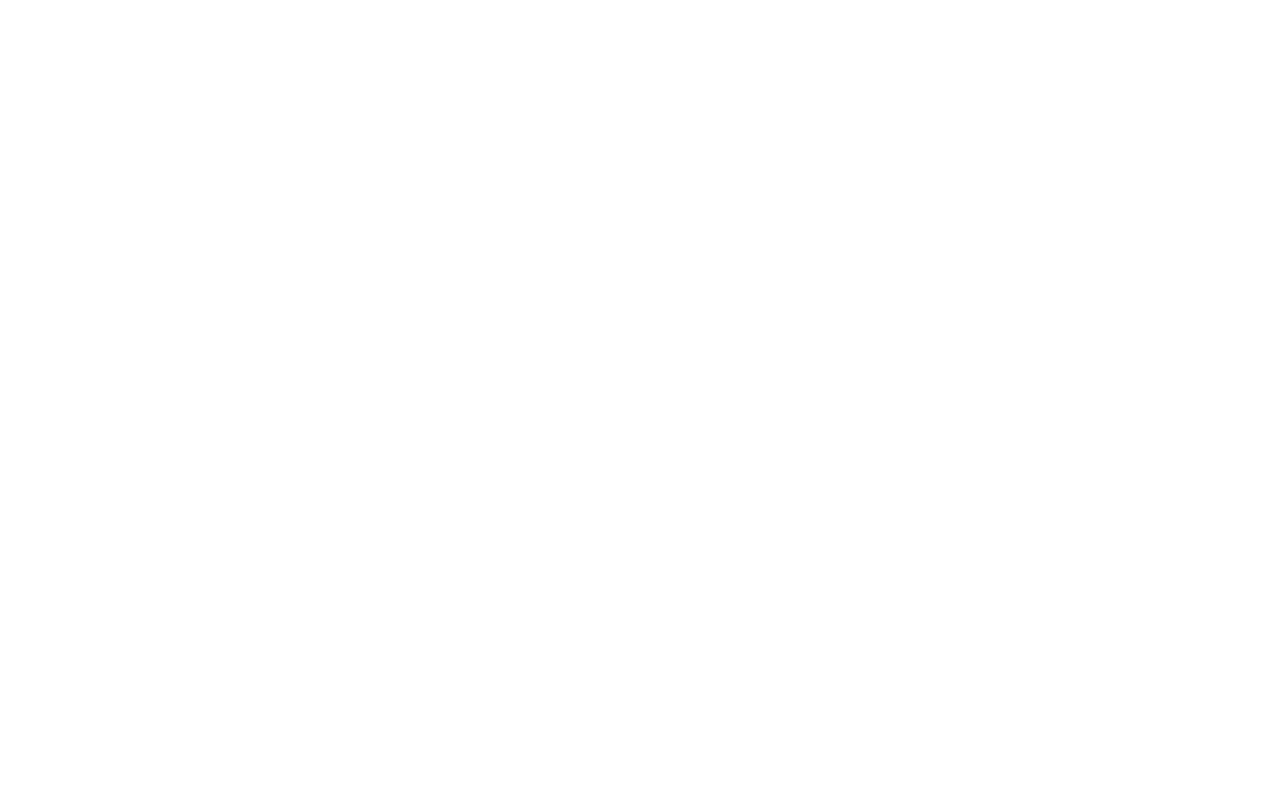
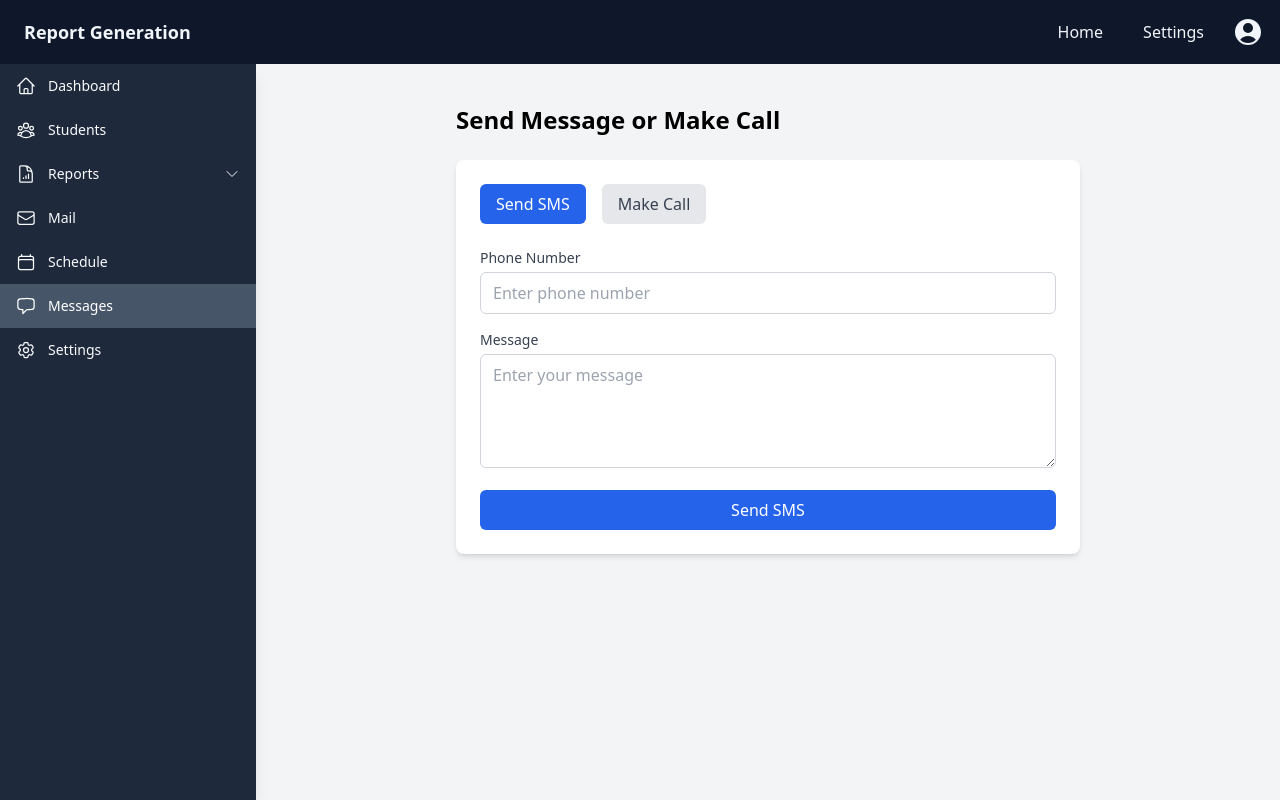
Before and after one commit to galaxy51959/test-repo, a React (Vite) app in the folder frontend/: page /messages in a window 1280 px wide. Before the commit this address had no page. Built offline with nearby package versions, Linux system fonts and the light colour scheme; what handsontable would draw is missing.

Commit message:
modify message

```diff
--- a/frontend/package.json
+++ b/frontend/package.json
@@ -25,6 +25,7 @@
     "moment": "^2.30.1",
     "react": "^18.3.1",
     "react-dom": "^18.3.1",
+    "react-hot-toast": "^2.5.1",
     "react-quill": "^2.0.0",
     "react-router-dom": "^7.1.1",
     "socket.io-client": "^4.8.1",
--- a/frontend/src/App.jsx
+++ b/frontend/src/App.jsx
@@ -19,6 +19,8 @@ import Mails from "./pages/Mails";
 import SignIn from "./pages/SignIn";
 import { AuthProvider, useAuth } from "./context/AuthContext";
 import { SocketProvider } from "./context/SocketContext";
+import Message from "./pages/Message";
+import { Toaster } from 'react-hot-toast';
 
 function ProtectedRoute({ children }) {
   const { isAuthenticated, loading } = useAuth();
@@ -29,7 +31,7 @@ function ProtectedRoute({ children }) {
     return <div>Loading...</div>;
   }
 
-  return isAuthenticated ? children : <Navigate to="/signin" replace />;
+  return !isAuthenticated ? children : <Navigate to="/signin" replace />;
 }
 
 function App() {
@@ -71,13 +73,15 @@ function App() {
               {/* Schedule */}
               <Route path="/schedule" element={<Schedule />} />
 
+              <Route path="/messages" element={<Message />} />
               {/* Teachers */}
               {/* <Route path="/teachers" element={<Teachers />} /> */}
             </Route>
           </Routes>
         </Router>
+        <Toaster position="top-right" />
       </SocketProvider>
-    </AuthProvider>
+     </AuthProvider>
   );
 }
 
--- /dev/null
+++ b/frontend/src/config/eyeplumConfig.js
@@ -0,0 +1,7 @@
+export const EYEPLUM_CONFIG = {
+    BASE_URL: 'https://api.iplum.com/',
+    API_KEY: 'Tf2NLJZq_kaxxTFGsok67w',
+    SECRET_KEY: 'N0lLMD31p0ecDiWfAdAuew',
+    CALLER_ID: '15622213408',
+    SENDER_ID: '15622213408'
+};
--- /dev/null
+++ b/frontend/src/pages/Message.jsx
@@ -0,0 +1,114 @@
+import { useState } from "react";
+import eyeplumService from "../services/eyeplumService";
+import { toast } from "react-hot-toast";
+
+const Message = () => {
+  const [messageType, setMessageType] = useState("sms"); // "sms" or "call"
+  const [phoneNumber, setPhoneNumber] = useState("");
+  const [message, setMessage] = useState("");
+  const [loading, setLoading] = useState(false);
+
+  const handleSubmit = async (e) => {
+    e.preventDefault();
+    setLoading(true);
+
+    try {
+      if (messageType === "sms") {
+        await eyeplumService.sendSMS(phoneNumber, message);
+        toast.success("SMS sent successfully!");
+        setMessage("");
+      } else {
+        await eyeplumService.makeCall(phoneNumber);
+        toast.success("Call initiated successfully!");
+      }
+      setPhoneNumber("");
+    } catch (error) {
+      toast.error(error.message);
+    } finally {
+      setLoading(false);
+    }
+  };
+
+  return (
+    <div className="p-6 max-w-2xl mx-auto">
+      <h1 className="text-2xl font-bold mb-6">Send Message or Make Call</h1>
+
+      <div className="bg-white rounded-lg shadow-md p-6">
+        <div className="flex space-x-4 mb-6">
+          <button
+            className={`px-4 py-2 rounded-md ${
+              messageType === "sms"
+                ? "bg-blue-600 text-white"
+                : "bg-gray-200 text-gray-700"
+            }`}
+            onClick={() => setMessageType("sms")}
+          >
+            Send SMS
+          </button>
+          <button
+            className={`px-4 py-2 rounded-md ${
+              messageType === "call"
+                ? "bg-blue-600 text-white"
+                : "bg-gray-200 text-gray-700"
+            }`}
+            onClick={() => setMessageType("call")}
+          >
+            Make Call
+          </button>
+        </div>
+
+        <form onSubmit={handleSubmit} className="space-y-4">
+          <div>
+            <label className="block text-sm font-medium text-gray-700 mb-1">
+              Phone Number
+            </label>
+            <input
+              type="tel"
+              value={phoneNumber}
+              onChange={(e) => setPhoneNumber(e.target.value)}
+              className="w-full px-3 py-2 border border-gray-300 rounded-md focus:outline-none focus:ring-2 focus:ring-blue-500"
+              placeholder="Enter phone number"
+              required
+            />
+          </div>
+
+          {messageType === "sms" && (
+            <div>
+              <label className="block text-sm font-medium text-gray-700 mb-1">
+                Message
+              </label>
+              <textarea
+                value={message}
+                onChange={(e) => setMessage(e.target.value)}
+                className="w-full px-3 py-2 border border-gray-300 rounded-md focus:outline-none focus:ring-2 focus:ring-blue-500"
+                rows="4"
+                placeholder="Enter your message"
+                required
+              />
+            </div>
+          )}
+
+          <button
+            type="submit"
+            disabled={loading}
+            className={`w-full py-2 px-4 rounded-md text-white ${
+              loading
+                ? "bg-blue-400 cursor-not-allowed"
+                : "bg-blue-600 hover:bg-blue-700"
+            }`}
+          >
+            {loading ? (
+              <span>Processing...</span>
+            ) : messageType === "sms" ? (
+              "Send SMS"
+            ) : (
+              "Make Call"
+            )}
+          </button>
+        </form>
+      </div>
+    </div>
+  );
+};
+
+export default Message;
--- /dev/null
+++ b/frontend/src/services/eyeplumService.js
@@ -0,0 +1,66 @@
+import { EYEPLUM_CONFIG } from "../config/eyeplumConfig";
+
+const eyeplumService = {
+  // Send SMS
+  sendSMS: async (phoneNumber, message) => {
+    try {
+      const response = await fetch(`${EYEPLUM_CONFIG.BASE_URL}/v2/messages`, {
+        method: 'POST',
+        headers: {
+          'Content-Type': 'application/json',
+          'Authorization': `Bearer ${EYEPLUM_CONFIG.API_KEY}`,
+          'X-Secret-Key': EYEPLUM_CONFIG.SECRET_KEY,
+          'Accept': 'application/json'
+        },
+        credentials: 'include',
+        body: JSON.stringify({
+          to: phoneNumber,
+          text: message,
+          from: EYEPLUM_CONFIG.SENDER_ID,
+        }),
+      });
+
+      if (!response.ok) {
+        const errorData = await response.json();
+        throw new Error(errorData.message || 'Failed to send SMS');
+      }
+
+      const data = await response.json();
+      return data;
+    } catch (error) {
+      throw new Error('Failed to send SMS: ' + error.message);
+    }
+  },
+
+  // Make a call
+  makeCall: async (phoneNumber) => {
+    try {
+      const response = await fetch(`${EYEPLUM_CONFIG.BASE_URL}/v2/calls`, {
+        method: 'POST',
+        headers: {
+          'Content-Type': 'application/json',
+          'Authorization': `Bearer ${EYEPLUM_CONFIG.API_KEY}`,
+          'X-Secret-Key': EYEPLUM_CONFIG.SECRET_KEY,
+          'Accept': 'application/json'
+        },
+        credentials: 'include',
+        body: JSON.stringify({
+          to: phoneNumber,
+          from: EYEPLUM_CONFIG.CALLER_ID,
+        }),
+      });
+
+      if (!response.ok) {
+        const errorData = await response.json();
+        throw new Error(errorData.message || 'Failed to initiate call');
+      }
+
+      const data = await response.json();
+      return data;
+    } catch (error) {
+      throw new Error('Failed to initiate call: ' + error.message);
+    }
+  }
+};
+
+export default eyeplumService;
--- a/package.json
+++ b/package.json
@@ -26,6 +26,7 @@
     "test": "echo \"Error: no test specified\" && exit 1"
   },
   "dependencies": {
-    "concurrently": "^9.1.2"
+    "concurrently": "^9.1.2",
+    "react-hot-toast": "^2.5.1"
   }
 }
```
Also changed, not shown: 2 other files (tests, documents, lock files or other folders).
